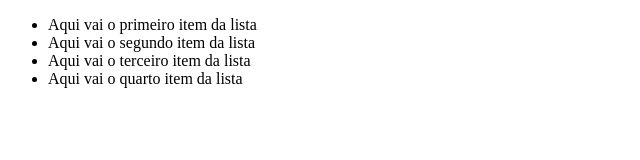
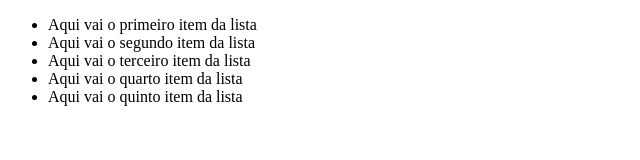
Before and after one commit to ThomasCetec/alura-git, a plain HTML site: page index.html in a window 1280 px wide. Shown: the whole page, without its empty margins (0-640 px from the left). Drawn offline with Linux system fonts and the light colour scheme.

Commit message:
Adicionando uma nova linha ao index.html

```diff
--- a/index.html
+++ b/index.html
@@ -12,6 +12,7 @@
         <li>Aqui vai o segundo item da lista</li>
         <li>Aqui vai o terceiro item da lista</li>
         <li>Aqui vai o quarto item da lista</li>
+        <li>Aqui vai o quinto item da lista</li>
     </ul>
 </body>
 </html>
```
